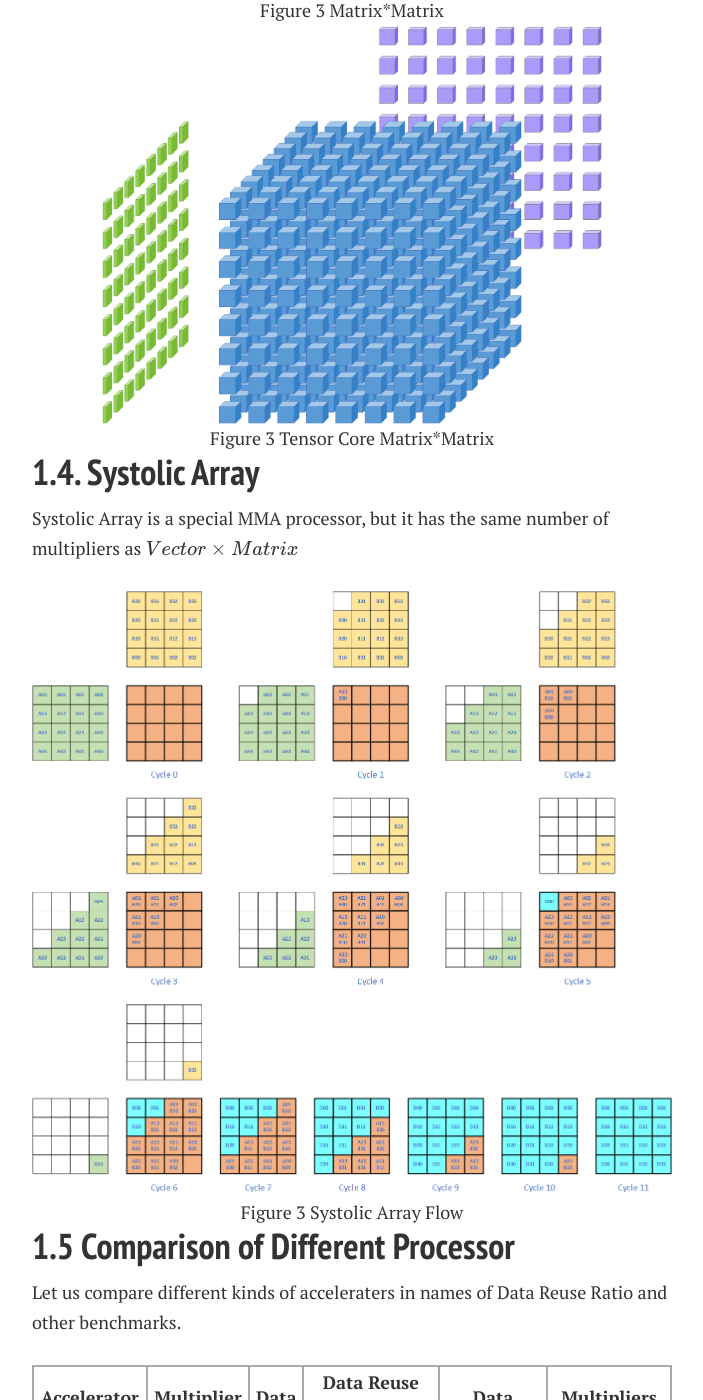
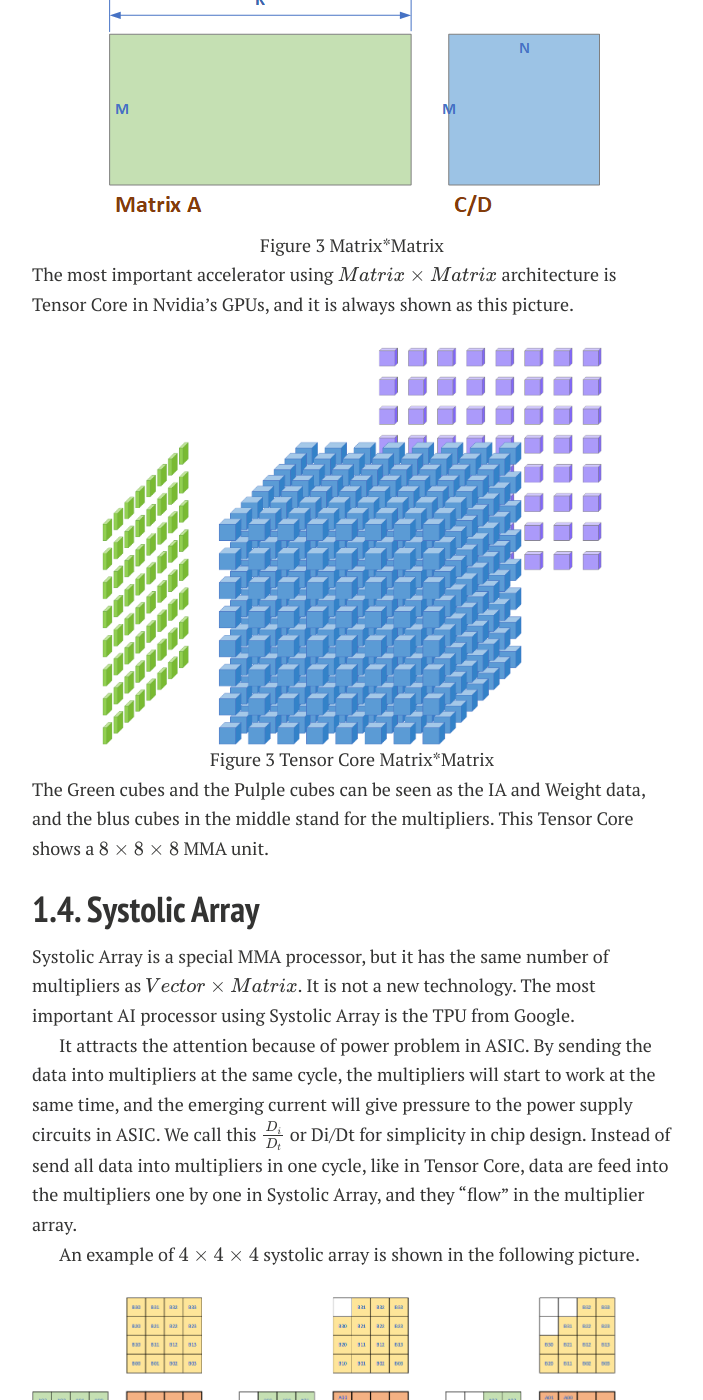
Before and after one commit to silenceluo/silenceluo.github.io, a Jekyll site: the page built from blogs/AI_Accelerator_Architecture.md, in a window 1280 px wide and 1400 px high, scrolled down 2773 px. Shown: the whole window, without its empty margins (288-991 px from the left). Built offline with Jekyll 4.4.1, drawn with Linux system fonts in a browser that asks for light colours; nearby versions of some CDN libraries; our own code applies the rules of GitHub Pages for plain Markdown files; formulas are drawn with MathJax 3; comment, search, counter and statistics services are not loaded; a style sheet for code colours, icons or effects is not loaded; some of the changed text lies outside the part shown.

Commit message:
Update Ai arch

```diff
--- a/blogs/AI_Accelerator_Architecture.md
+++ b/blogs/AI_Accelerator_Architecture.md
@@ -15,7 +15,7 @@ $$
 D[N-1 : 0] = A[N-1 : 0] \times B[N-1 : 0]+ C[N-1 : 0]
 $$
 
-Thus Vector Core has much higher computation density than CPU.
+As Vector core can computer a group of data per instruction, Vector Core has much higher computation density than CPU.
 
 ## 1.2. Vector * Matrix
 
@@ -32,8 +32,7 @@ $$
   Figure 3 Vector*Matrix
 </div>
 
-This $Vector \times Matrix$ processor has  $M \times K$ multipliers, and omparing with $Vector \times Vector$ processor, it has much higher computation density.
-
+This $Vector \times Matrix$ processor has  $M \times K$ multipliers, and comparing with $Vector \times Vector$ processor, it has much higher computation density. In many AI acclerators like NPUs (Neural Processing Unit), $Vector \times Matrix$ is the kernel computation unit and the most famous one is from Cambricon in this [paper](https://dl.acm.org/doi/abs/10.1145/2654822.2541967), which opens of the door of AI accelerators.
 
 <div align="center">
   <img src="AI_Accelerator_Architecture/cambricon_npu.png">
@@ -42,6 +41,7 @@ This $Vector \times Matrix$ processor has  $M \times K$ multipliers, and omparin
   Figure 3 Cambricon NPU Architecture with Vector*Matrix
 </div>
 
+In the above architecture, the $NBin$ contains the vector with size $T_n$ and the $SB$ contains the matrix with size $T_n \times T_n$. During the computation, the IA would be broadcasted to Weight data.
 
 ## 1.3. Matrix * Matrix
 
@@ -60,6 +60,8 @@ In tihs equation, the size of matrix $A$ is $M \times K$, the size of $B$ is $K
   Figure 3 Matrix*Matrix
 </div>
 
+The most important accelerator using  $Matrix \times Matrix$ architecture is Tensor Core in Nvidia's GPUs, and it is always shown as this picture.
+
 <div align="center">
   <img src="AI_Accelerator_Architecture/Tensor_Core.png" alt="Tensor_Core" title="Tensor Core Matrix*Matrix" width="500">
 </div>
@@ -67,9 +69,15 @@ In tihs equation, the size of matrix $A$ is $M \times K$, the size of $B$ is $K
   Figure 3 Tensor Core Matrix*Matrix
 </div>
 
+The Green cubes and the Pulple cubes can be seen as the IA and Weight data, and the blus cubes in the middle stand for the multipliers. This Tensor Core shows a $8 \times 8 \times 8$ MMA unit.
+
 ## 1.4. Systolic Array
 
-Systolic Array is a special MMA processor, but it has the same number of multipliers as $Vector \times Matrix$
+Systolic Array is a special MMA processor, but it has the same number of multipliers as $Vector \times Matrix$. It is not a new technology. The most important AI processor using Systolic Array is the TPU from Google.
+
+It attracts the attention because of power problem in ASIC. By sending the data into multipliers at the same cycle, the multipliers will start to work at the same time, and the emerging current will give pressure to the power supply circuits in ASIC. We call this $\frac{D_i}{D_t}$ or Di/Dt for simplicity in chip design. Instead of send all data into multipliers in one cycle, like in Tensor Core, data are feed into the multipliers one by one in Systolic Array, and they "flow" in the multiplier array.
+
+An example of $4 \times 4 \times 4$ systolic array is shown in the following picture.
 
 <div align="center">
   <img src="AI_Accelerator_Architecture/systolic.png"  alt="Systolic" title="Systolic Array">
@@ -78,11 +86,16 @@ Systolic Array is a special MMA processor, but it has the same number of multipl
   Figure 3 Systolic Array Flow
 </div>
 
+Advantage:
+- The circuit starts slowly, and will not cause Di/Dt issue.
 
+Disadvantage:
+- The number of multipliers is much smaller than Tensor Core.
+- The latency is much longer than Tensor Core. The above figure shows that it takes 4 cycles in total to feed the data into multipliers.
 
 ## 1.5 Comparison of Different Processor
 
-Let us compare different kinds of acceleraters in names of Data Reuse Ratio and other benchmarks.
+Let us compare different kinds of acceleraters in names of Data Reuse Ratio and other benchmarks. Data Reuse Ratio is defined as the ratio of number of multiplications and the size of data.
 
 | Accelerator Type        | Multiplier Num  | Data size     | Data Reuse Ratio (Mul/Data) | Data Dimension  | Multipliers Dimension |
 | --                      | --              | --            | :--:                        | :--:            | :--:  |
@@ -91,3 +104,5 @@ Let us compare different kinds of acceleraters in names of Data Reuse Ratio and
 | Vector $\times$ Matrix  | M * K           | M*K + K       | $\frac{N}{N+1}$             | 1, 2            | 2   |
 | MMA                     | M * N * K       | M*N + N*K     | $\frac{N}{2}$               | 2               | 3   |
 | Systolic                | M * N           | M*N + N*K     | 0.5                         | 2               | 2   |
+
+From the above table, it is clear that Tensor Core has the highest Data Reuse Ratio, that is why it is the most popular architecture today.
```
